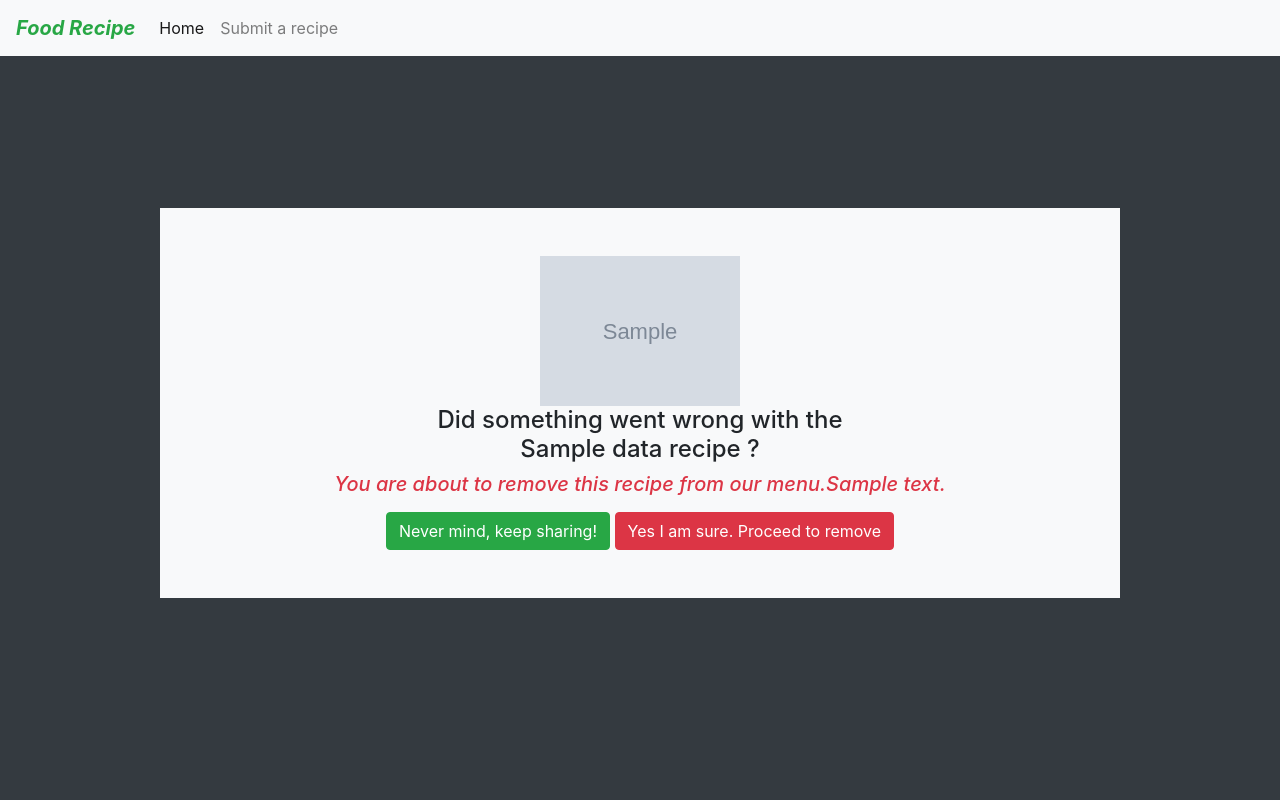
After one commit to projectchen88/thirdproject, a Flask app: template templates/confirm_remove_recipe.html in a window 1280 px wide. The commit adds this page. Run offline with Flask 2, Linux system fonts and the light colour scheme; the template is opened without the code that fills it: most values are stand-ins (such as "Sample title", 1, 10 or a date in 2020); grey boxes marked "Sample" are stand-in pictures; some libraries are stand-ins or nearby versions.

Commit message:
complete remove-recipe function and successfully delete from database

```diff
--- a/app.py
+++ b/app.py
@@ -387,9 +387,22 @@ def update_recipe(task_id):
         message2 ='Soup taste better when brewed longer'
         )
 
-@app.route('/recipe/remove_recipe')
-def remove_recipe():
-    return render_template('remove_recipe.html')
+@app.route('/recipe/confirm_remove_recipe/<task_id>')
+def confirm_remove_recipe(task_id):
+    result = data_food_recipe.find_one({
+        '_id':ObjectId(task_id)
+    })
+    return render_template('confirm_remove_recipe.html', data = result)
+
+@app.route('/recipe/remove_recipe/<task_id>/<dish_name>')
+def remove_recipe(task_id, dish_name):
+    data_food_recipe.delete_one({
+        '_id':ObjectId(task_id)
+    })
+    return render_template('successful.html',
+        message0 = "We just lost one recipe !",
+        message1 = 'We have removed your {} recipe!'.format(dish_name),
+        message2 = "Let's look forward to the next better dish !" )
 
 if __name__ == '__main__':
     app.secret_key = 'super secret key'
--- /dev/null
+++ b/templates/confirm_remove_recipe.html
@@ -0,0 +1,23 @@
+{% extends 'base.html' %} {% block page_title %}No. 1 Food Recipe | Enjoy the best food in life !{% endblock %} {% block content %}
+
+<div id='remove_recipe-box' class='bg-dark'>
+    <div class='p-5 bg-light text-center row w-75'>
+        <div class="col-10 mx-auto">
+            <div class='preview-box my-0 mx-auto'>
+            <img src='/static/images/{{ data.dish_image }}' alt="{{ data.dish_name }}"></a>
+            </div>
+        </div>
+        <div class="col-10 mx-auto">
+            <h4>Did something went wrong with the <br/> {{ data.dish_name }} recipe ? </h4>
+            <h5 class='text-danger mb-3'><i>You are about to remove this recipe from our menu.{{ message1 }}</i></h5>
+        </div>
+        <div class="col-10 mx-auto">
+            <a class='btn btn-success m-md-0 m-1' href='{{ url_for('recipe', task_id=data['_id']) }}'>Never mind, keep sharing!</a>
+
+            <a class='btn btn-danger m-md-0 m-1' href='{{ url_for('remove_recipe', task_id=data['_id'], dish_name=data['dish_name']) }}'>Yes I am sure. Proceed to remove</a>
+        </div>
+    </div>
+    <div class='p-5'></div>
+</div>
+
+{% endblock %}
--- a/templates/recipe.html
+++ b/templates/recipe.html
@@ -12,7 +12,7 @@
         <p class='w-100 text-dark text-right '>
             <i>
                 <a class="text-decoration-none text-success" href="{{ url_for('edit_recipe', task_id=data['_id']) }}">Edit</a> |
-                <a class="text-decoration-none text-warning" href="{{ url_for('remove_recipe') }}">Remove</a>
+                <a class="text-decoration-none text-warning" href="{{ url_for('confirm_remove_recipe', task_id=data['_id']) }}">Remove</a>
             </i>
         </p>
     </div>
```
Also changed, not shown: templates/new_recipe.html (+6 -6 lines), templates/remove_recipe.html (deleted, +0 -27 lines).
